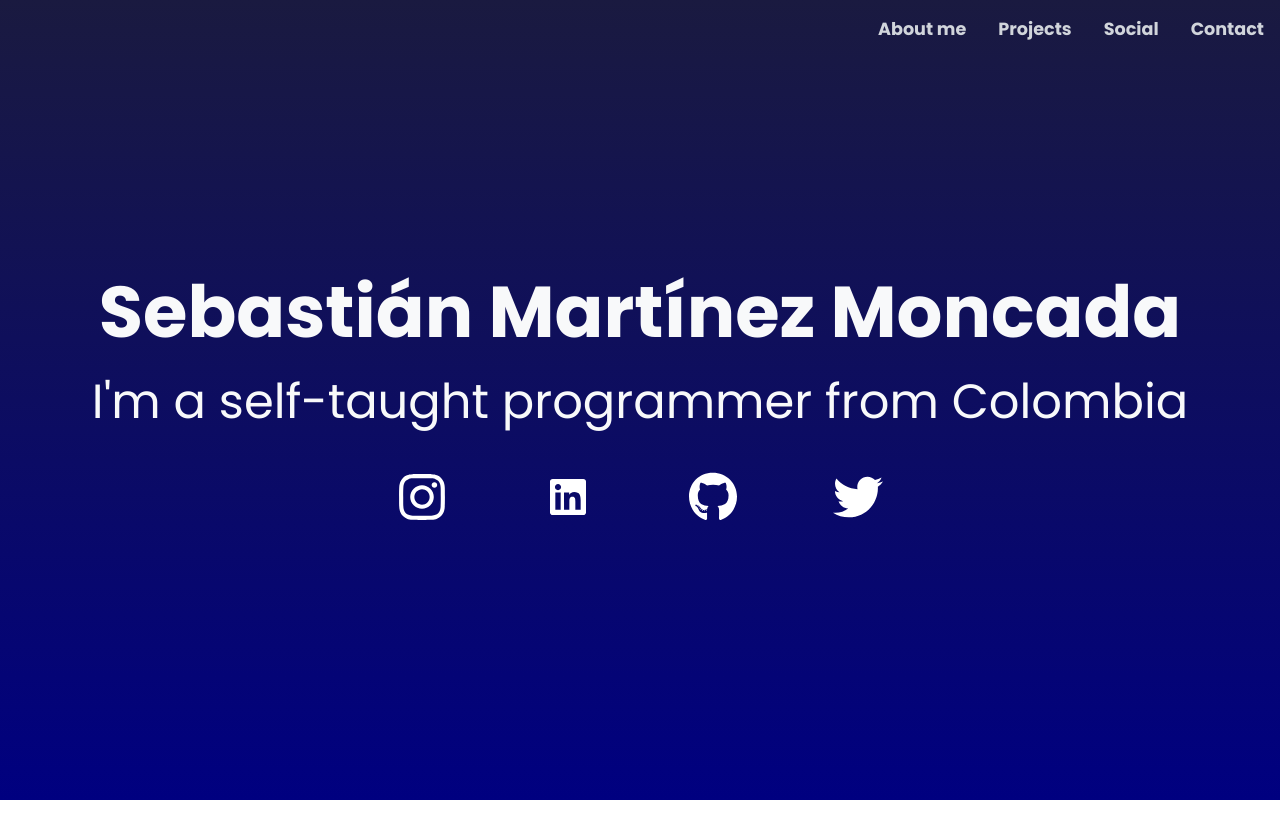
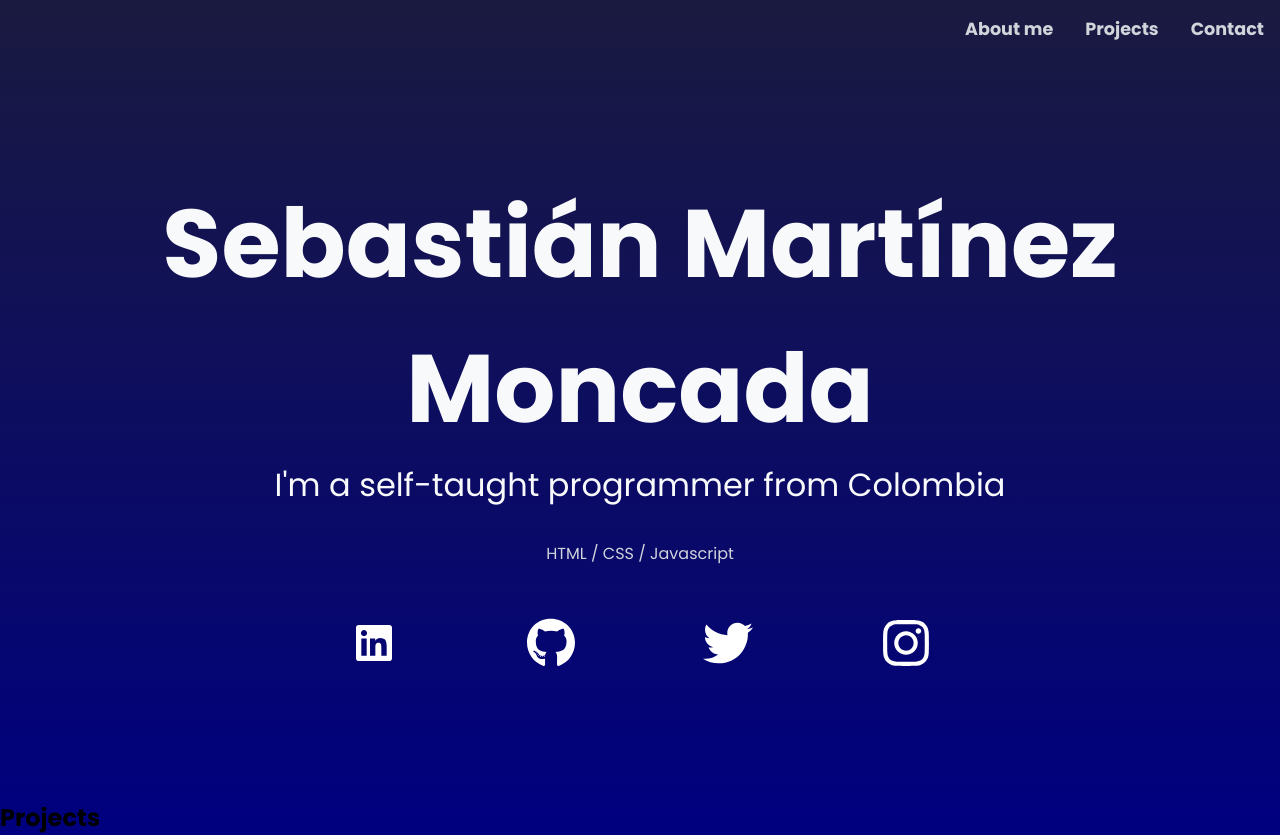
Before and after one commit to semartinezmo/personal-portfolio, a plain HTML site: page index.html in a window 1280 px wide. Before the commit the page ends 800 px from the top, so only its background shows below. Drawn offline with Linux system fonts and the light colour scheme.

Commit message:
Made changes to CSS styling to space elements
Also added tech stack div to index.html

```diff
--- a/index.html
+++ b/index.html
@@ -18,27 +18,33 @@
         <ul class="nav-list">
           <li>About me</li>
           <li>Projects</li>
-          <li>Social</li>
           <li>Contact</li>
         </ul>
       </div>
       <section class="welcome-section" id="welcome-section">
         <h1>Sebastián Martínez Moncada</h1>
         <p class="typing-text">I'm a self-taught programmer from Colombia</p>
+        <div class="tech-stack">
+          <p>HTML / CSS / Javascript</p>
+        </div>
         <div class="social">
-          <a href="https://www.instagram.com/semartinezmo/" target="_blank">
-            <img src="./icons/instagram-fill.svg" alt="Instagram" />
-          </a>
           <a href="https://www.linkedin.com/in/yourprofile" target="_blank">
             <img src="./icons/social-linkedin (1).svg" alt="LinkedIn" />
           </a>
           <a href="https://github.com/semartinezmo" target="_blank">
-            <img src="./icons/github.svg" alt="Github" />
+            <img id="profile-link" src="./icons/github.svg" alt="Github" />
           </a>
           <a href="https://x.com/semartinezmo" target="_blank">
             <img src="./icons/twitter.svg" alt="Twitter" />
+            <a href="https://www.instagram.com/semartinezmo/" target="_blank">
+              <img src="./icons/instagram-fill.svg" alt="Instagram" />
+            </a>
           </a>
         </div>
+      </section>
+      <section class="projects" id="projects">
+        <h2>Projects</h2>
+        <div class="project-tile"></div>
       </section>
     </div>
   </body>
--- a/styles.css
+++ b/styles.css
@@ -72,11 +72,13 @@ body {
   flex-direction: column;
   justify-content: center;
   align-items: center;
+  text-align: center;
   color: var(--color-text-light);
-  font-size: 3rem;
+  font-size: 4rem;
 }
 
 .typing-text {
+  font-size: 2rem;
   white-space: nowrap;
   overflow: hidden;
   width: 0;
@@ -92,12 +94,23 @@ body {
   }
 }
 
+.tech-stack {
+  display: flex;
+  justify-content: center;
+  align-items: center;
+  font-size: 1rem;
+  color: var(--color-text-light-gray);
+  position: relative;
+  top: 2rem;
+}
+
 .social {
   display: flex;
   justify-content: center;
   align-items: center;
-  margin-top: 2rem;
   gap: 2em;
+  position: relative;
+  top: 4rem;
 }
 
 .social img {
@@ -105,4 +118,9 @@ body {
   width: auto;
   filter: invert(100%) sepia(0%) saturate(0%) hue-rotate(0deg) brightness(100%)
     contrast(100%);
+  transition: transform 0.2s ease-in-out;
 }
+
+.social img:active {
+  transform: scale(0.9);
+}
```
